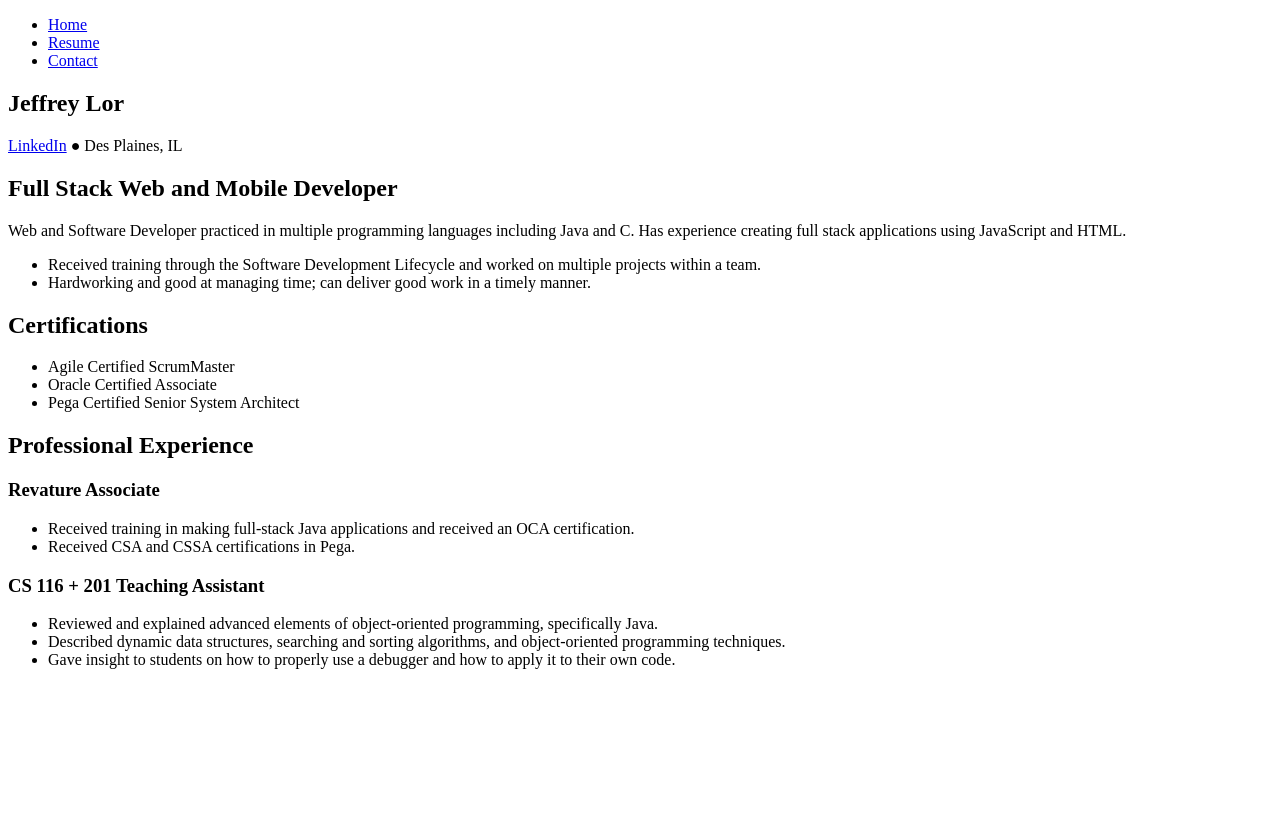
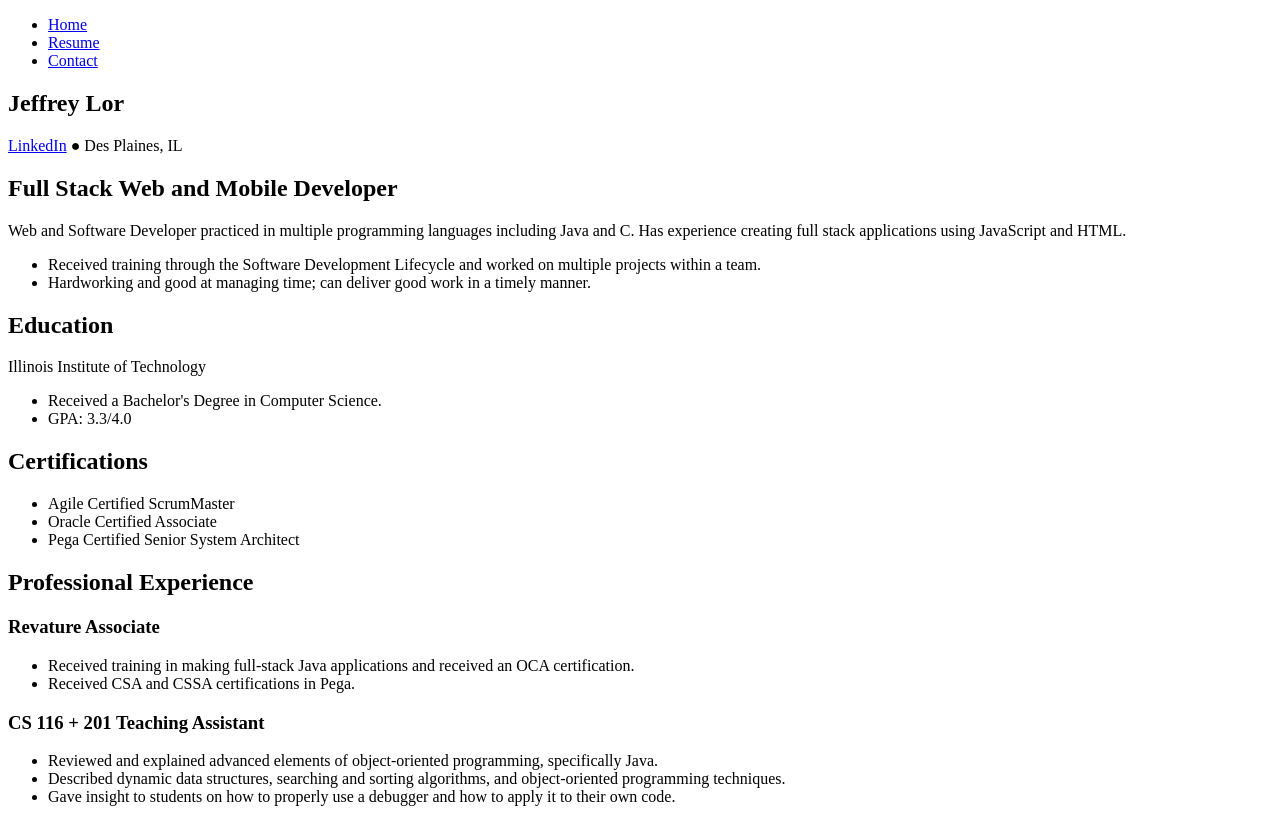
Before and after one commit to jlor993/jlor993.github.io, a plain HTML site: page resume.html in a window 1280 px wide. Before the commit the page ends 800 px from the top, so only its background shows below. Drawn offline with Linux system fonts and the light colour scheme.

Commit message:
Education

```diff
--- a/resume.html
+++ b/resume.html
@@ -33,6 +33,15 @@
         </section>
 
         <section>
+          <h2>Education</h2>
+          <p>Illinois Institute of Technology</p>
+          <ul>
+            <li>Received a Bachelor's Degree in Computer Science.</li>
+            <li>GPA: 3.3/4.0</li>
+          </ul>
+        </section>
+
+        <section>
           <h2>Certifications</h2>
           <ul>
             <li>Agile Certified ScrumMaster</li>
```
